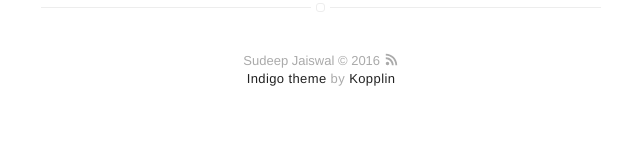
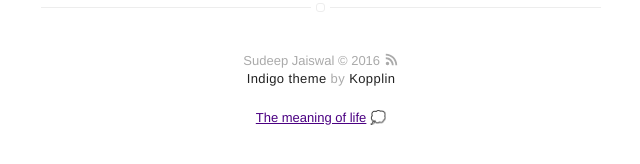
Before and after one commit to sudeepjaiswal/sudeepjaiswal.github.io, a Jekyll site: the page built from index.html, in a window 1280 px wide. Shown: the part 535-699 px from the top of the page, without its empty margins (319-959 px from the left). Built offline with Jekyll 4.4.1, drawn with Linux system fonts in a browser that asks for light colours.

Commit message:
added the meaning of life

```diff
--- a/404.html
+++ b/404.html
@@ -4,7 +4,7 @@ title: "404"
 permalink: /404
 ---
 
-<h2>No dice 🎲</h2>
+<h2>404 - No dice 🎲</h2>
 <p>There are no dice here, only a panda. 🐼</p>
 
-<img vspace="0" src="/assets/images/panda.png">
+<img src="/assets/images/panda.png">
--- a/_includes/footer.html
+++ b/_includes/footer.html
@@ -2,6 +2,8 @@
     {{ site.name }} © {{ site.time | date: '%Y' }} <a class="link" href="{{ site.url }}/feed.xml" target="_blank"><svg class="icon icon-rss"><use xlink:href="#icon-rss"></use></svg></a>
 
     <p class="extra">
-        <a class="link" href="https://github.com/sergiokopplin/indigo">Indigo theme</a> by <a class="link" href="http://koppl.in">Kopplin</a>
+        <a class="link" href="https://github.com/sergiokopplin/indigo" target="_blank">Indigo theme</a> by <a class="link" href="http://koppl.in" target="_blank">Kopplin</a>
     </p>
+
+    <a href="/the-meaning-of-life">The meaning of life</a> 💭
 </footer>
```
